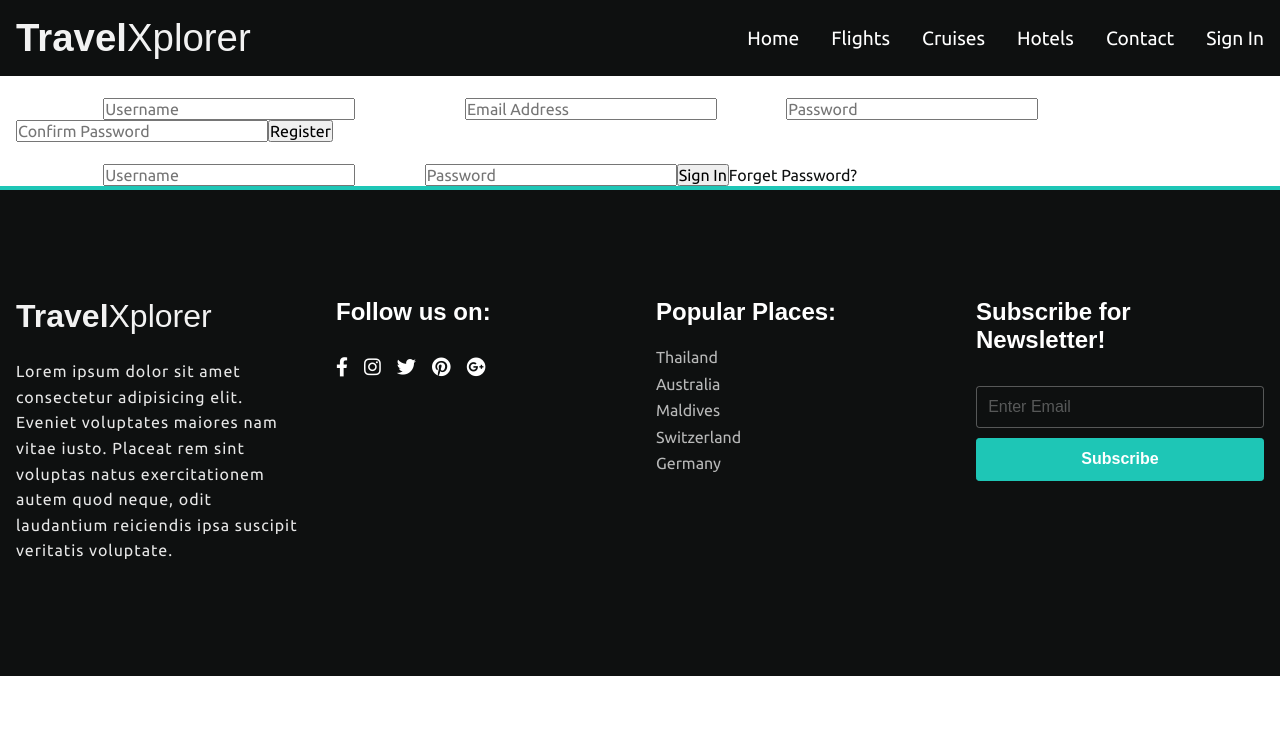
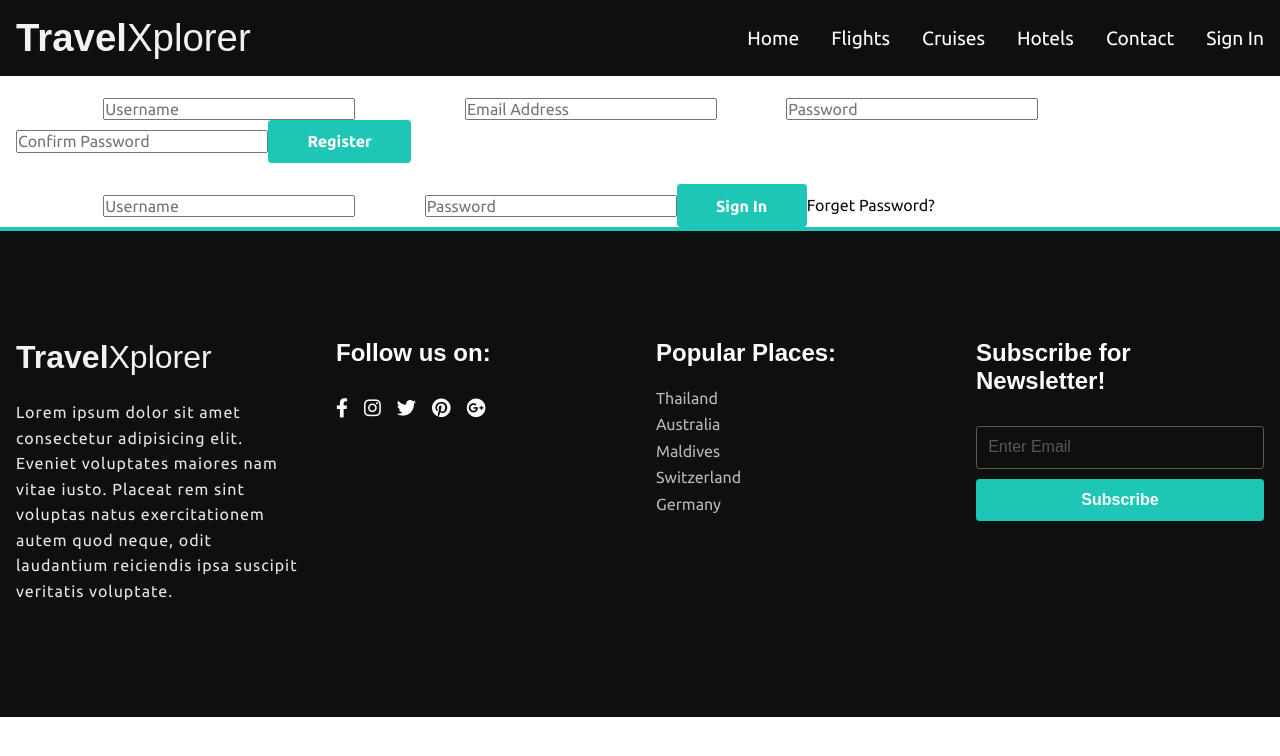
Before and after one commit to MuneneCalvin/TravelPlannerX, a React (Vite) app in the folder Frontend/: page /SignIn in a window 1280 px wide. Shown: the top 756 px of the page. Built offline with nearby package versions, Linux system fonts and the light colour scheme.

Commit message:
Sign in page

```diff
--- a/Frontend/src/pages/Sign In/SignIn.jsx
+++ b/Frontend/src/pages/Sign In/SignIn.jsx
@@ -33,6 +33,8 @@ function SignIn() {
     return (
         <main>
             <div className="container">
+                <div className='form-container'>
+                <div className='SignUp'>
                 <form onSubmit={handleSubmit} className='registration-form'>
                     <h3>Sign Up</h3>
                     <label htmlFor="name">User Name :</label>
@@ -43,18 +45,22 @@ function SignIn() {
                     <input type="password" placeholder="Password" id='password' value={password} onChange={handlepasswordChange} required/>
                     <label htmlFor="confirmPassword">Confirm Password</label>
                     <input type="password" placeholder="Confirm Password" id='confirmPassword' value={confirmPassword} onChange={handleconfirmPasswordChange} required/>
-                    <button type='submit'>Register</button>
+                    <button type='submit' className='btn'>Register</button>
                 </form>
+                </div>
 
+                <div className='SignUp'>
                 <form onSubmit={handleSubmit} className='registration-form'>
                     <h3>Sign In</h3>
                     <label htmlFor="name">User Name :</label>
                     <input type="text" placeholder="Username" id='name' value={name} onChange={handlenameChange} required/>
                     <label htmlFor="password">Password</label>
                     <input type="password" placeholder="Password" id='password' value={password} onChange={handlepasswordChange} required/>
-                    <button type='submit'>Sign In</button>
+                    <button type='submit' className='btn'>Sign In</button>
                     <a href="#">Forget Password?</a>
                 </form>
+                </div>
+                </div>
             </div>
         </main>
     )
```
Also changed, not shown: Frontend/src/pages/Sign In/SignIn.css (+97 -0 lines).
